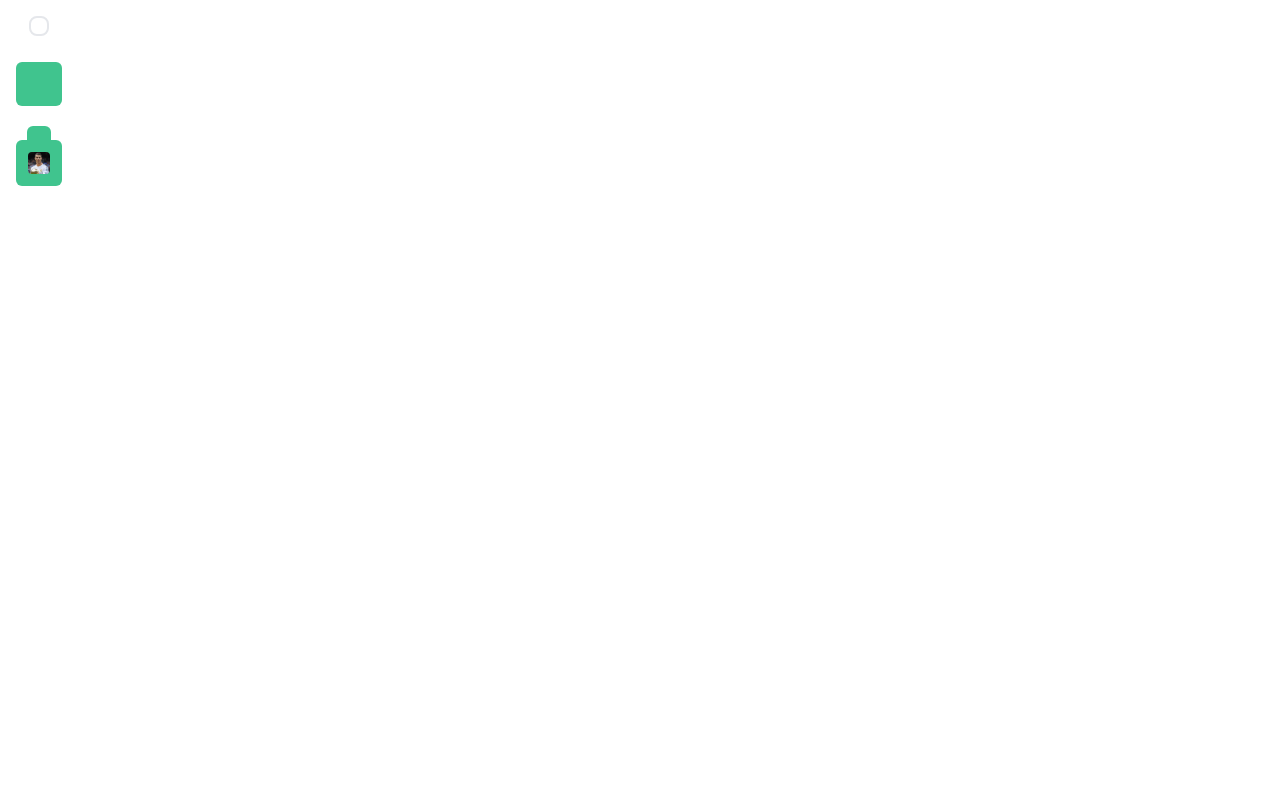
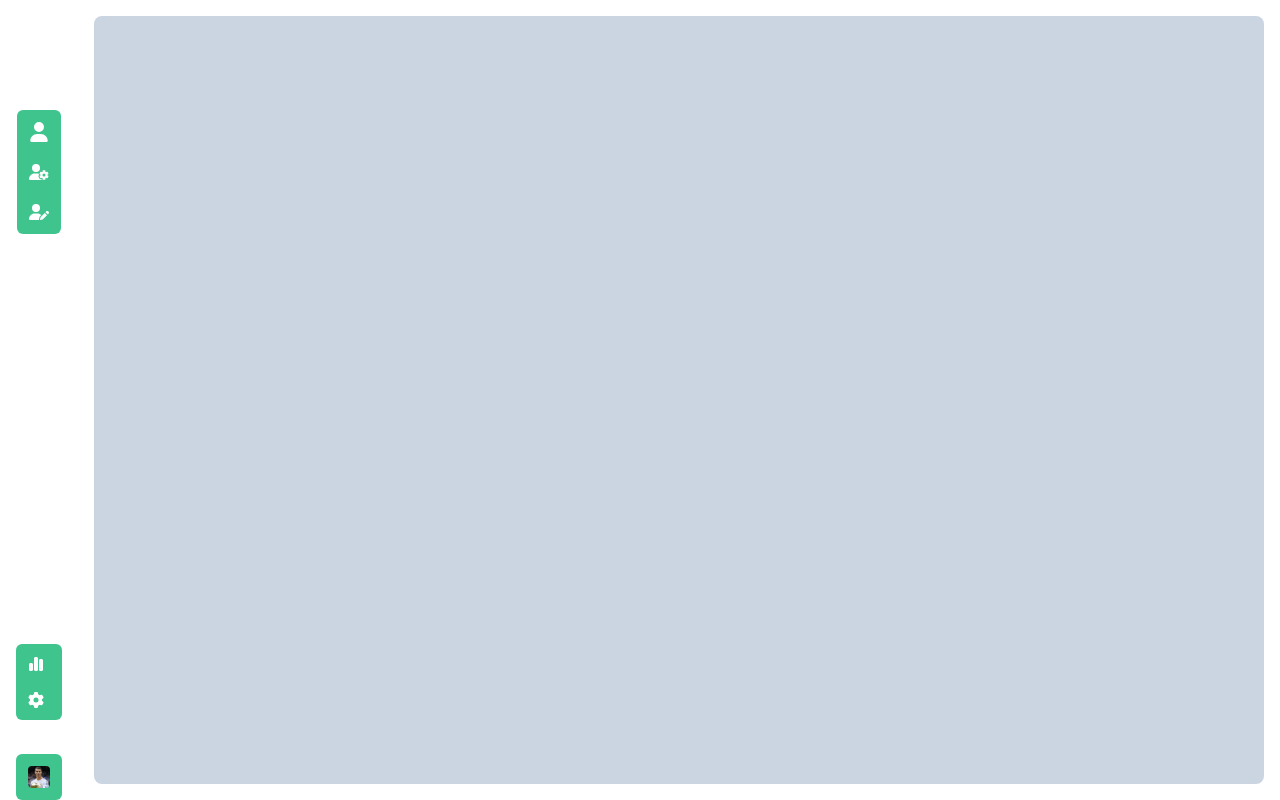
Before and after one commit to jareddelgado454/thePanda, a Next.js app in the folder client/: page /admin-dashboard in a window 1280 px wide. Built offline with nearby package versions, Linux system fonts and the light colour scheme.

Commit message:
Sidebar and child fixed

```diff
--- a/client/package.json
+++ b/client/package.json
@@ -11,7 +11,8 @@
   "dependencies": {
     "next": "14.1.0",
     "react": "^18",
-    "react-dom": "^18"
+    "react-dom": "^18",
+    "react-icons": "^5.0.1"
   },
   "devDependencies": {
     "autoprefixer": "^10.0.1",
--- a/client/src/app/admin-dashboard/layout.jsx
+++ b/client/src/app/admin-dashboard/layout.jsx
@@ -1,11 +1,19 @@
+"use client";
+import React from "react";
 import { Sidebar } from "@/components/Sidebar";
 
+export default function AdminDashboardLayout ({children}) {
 
-export default function AdminDashboardLayout ({children}) {
     return(
-        <div>
+        <div className="flex w-full h-screen max-h-screen">
             <Sidebar />
-            {children}
+            <div className="home_content transition-all ease-out duration-500 p-4">
+                <div className="text-white bg-slate-300 h-full rounded-lg dark:bg-green-panda">
+                {
+                    children
+                }
+                </div>
+            </div>
         </div>
     )
 }
--- a/client/src/app/admin-dashboard/page.jsx
+++ b/client/src/app/admin-dashboard/page.jsx
@@ -2,7 +2,9 @@ import React from 'react'
 
 const AdminDashboard = () => {
   return (
-    <div>AdminDashboard</div>
+    <div className='w-full'>
+
+    </div>
   )
 }
 
--- a/client/src/app/globals.css
+++ b/client/src/app/globals.css
@@ -6,6 +6,10 @@
   --foreground-rgb: 0, 0, 0;
   --background-start-rgb: 214, 219, 220;
   --background-end-rgb: 255, 255, 255;
+}
+
+::-webkit-scrollbar {
+  display: none;
 }
 
 @media (prefers-color-scheme: dark) {
--- a/client/src/app/layout.jsx
+++ b/client/src/app/layout.jsx
@@ -12,10 +12,10 @@ export const metadata = {
 export default function RootLayout({ children }) {
   return (
     <html lang="en">
-      <body className="flex w-full h-screen">
-        <div className={`${robotoFlex.className} antialiased home_content dark:bg-zinc-800 text-white`}>
-          {children}
-        </div>
+      <body className={`${robotoFlex.className} antialiased dark:bg-zinc-800`}>
+        {
+          children
+        }
       </body>
     </html>
   );
--- a/client/src/app/page.jsx
+++ b/client/src/app/page.jsx
@@ -1,10 +1,6 @@
 
 export default function Home() {
   return (
-    <div className="h-screen p-4">
-      <div className="bg-green-panda rounded h-full">
-
-      </div>
-    </div>
+    <div>hola</div>
   );
 }
--- a/client/src/components/Sidebar.jsx
+++ b/client/src/components/Sidebar.jsx
@@ -1,36 +1,50 @@
-import React from 'react';
+"use client"
+import React, { useState } from 'react';
+import { FaUser, FaUserGear, FaUserPen, FaChartSimple, FaGear, FaBars } from 'react-icons/fa6'
 
 export const Sidebar = () => {
+    const [active, setActive] = useState(false);
 
+    const toggleSidebar = () => {
+        setActive(!active); // Cambiar el estado activo
+    };
+  return (
+    <div className={`sidebar dark:bg-zinc-800 text-white transition-all ease-out duration-500 ${active ? 'active' : null}`}>
+        <div className='flex flex-col items-center py-4 relative h-full px-4'>
+            <div className={`w-full flex flex-row items-center ${active ? 'justify-between': 'justify-center'}`}>
+                <FaBars id='btn' onClick={toggleSidebar} className='text-xl cursor-pointer' />
+                <p className={`font-bold drop-shadow-xl ${active ? 'block' : 'hidden'}`}>Panda CMS</p>
+                <img src="/panda.png" className={`w-[5rem] h-[4rem] drop-shadow-lg  ${active ? 'block' : 'hidden'}`} alt="panda_logo" />
 
-
-  return (
-    <div className='sidebar dark:bg-zinc-800 text-white'>
-        <div className='flex flex-col items-center py-4 relative h-full px-4'>
-            <i className="fa-solid fa-bars transition-all border-2 p-2 rounded-lg cursor-pointer hover:bg-white hover:text-black mb-4"></i>
-            <p className='my-4'>
-                A
+            </div>
+            <p className='my-4 tracking-[0.5em]'>
+                ACE { active ? 'SS' : '' }
             </p>
             <Separator />
-            <ul className='bg-green-panda rounded-md p-3 mt-4'>
-                <li className=''>
-                    <i className="fa-solid fa-user"></i>
+            <ul className={`bg-green-panda rounded-md p-3 mt-4 ${active && 'w-full'}`}>
+                <li className='flex gap-3 items-center'>
+                    <FaUser className='text-xl' />
+                    <p className={`text-xl font-medium ${!active && 'hidden'}`}>Customers</p>
                 </li>
-                <li className='mt-5'>
-                    <i className="fa-solid fa-user-gear"></i>
+                <li className='flex gap-3 items-center mt-5'>
+                    <FaUserGear className='text-xl' />
+                    <p className={`text-xl font-medium ${!active && 'hidden'}`}>Technicians</p>
                 </li>
-                <li className='mt-5'>
-                    <i className="fa-solid fa-user-pen"></i>
+                <li className='flex gap-3 items-center mt-5'>
+                    <FaUserPen className='text-xl' />
+                    <p className={`text-xl font-medium ${!active && 'hidden'}`}>Users</p>
                 </li>
             </ul>
             <div className='w-full px-4 absolute bottom-0'>
                 <div className='bg-green-panda p-3 rounded-md mb-4'>
                     <ul className=''>
-                        <li className='w-full flex items-center justify-center'>
-                            <i className="fa-solid fa-chart-simple"></i>
+                        <li className='flex gap-3 items-center'>
+                            <FaChartSimple />
+                            <p className={`text-xl font-medium ${!active && 'hidden'}`}>Charts</p>
                         </li>
-                        <li className='mt-5 w-full flex items-center justify-center'>
-                            <i className="fa-solid fa-gear"></i>
+                        <li className='flex gap-3 items-center mt-5'>
+                            <FaGear />
+                            <p className={`text-xl font-medium ${!active && 'hidden'}`}>Settings</p>
                         </li>
                     </ul>
                 </div>
```
Also changed, not shown: client/public/panda.png (added), 1 other file (tests, documents, lock files or other folders).
